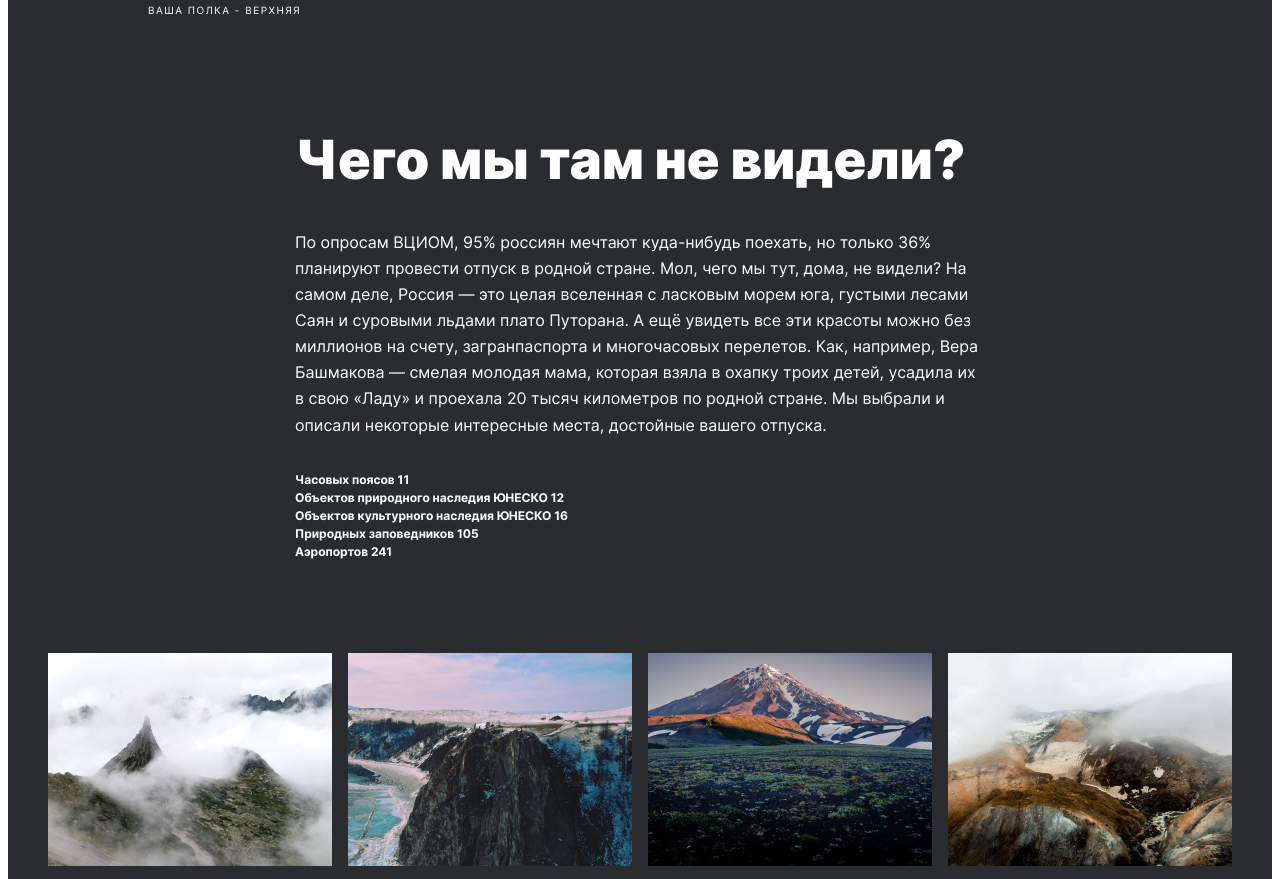
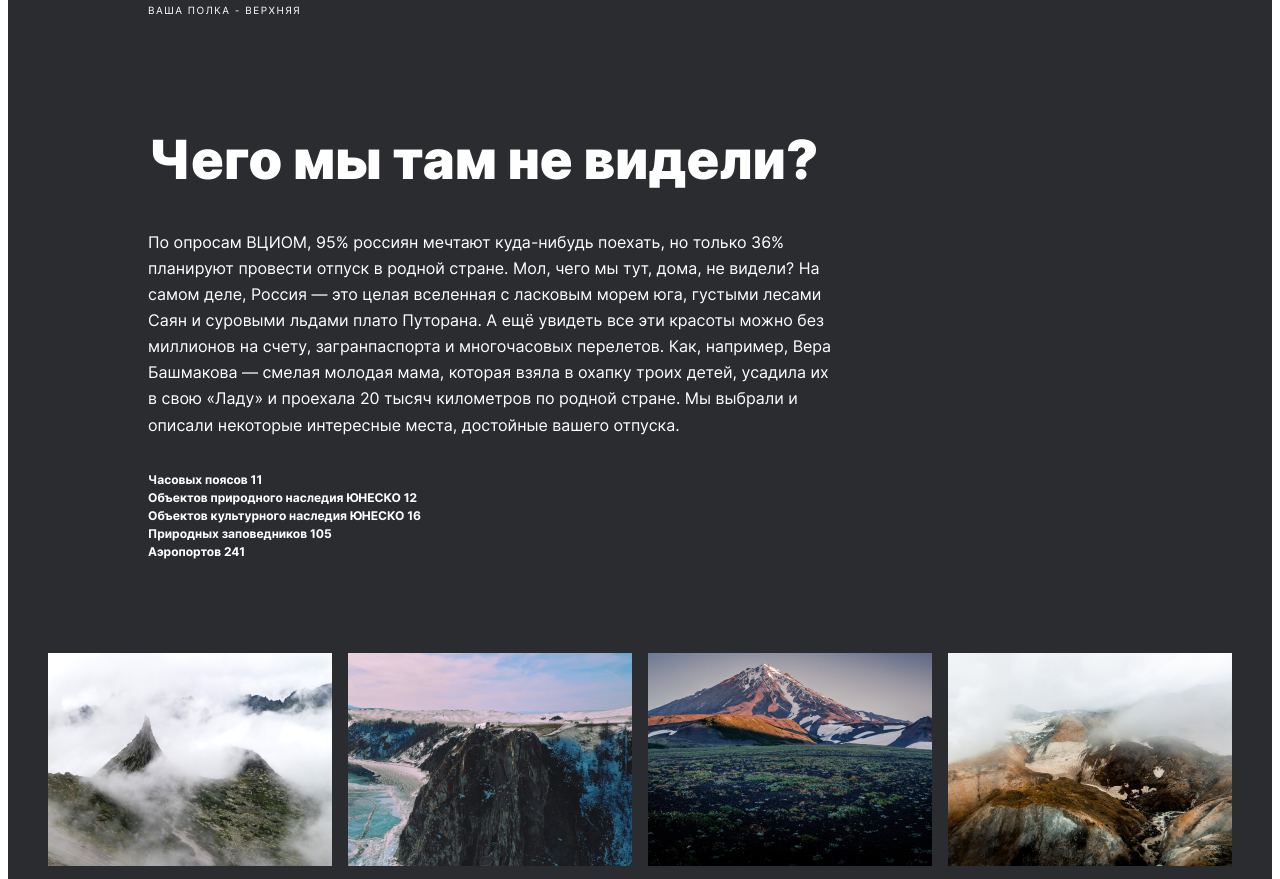
Before and after one commit to RexSatanas/russian-travel, a plain HTML site: page index.html in a window 1280 px wide. Shown: the part 1134-2013 px from the top of the page. Drawn offline with Linux system fonts and the light colour scheme; files whose address does not match are found by name.

Commit message:
починил intro

```diff
--- a/blocks/intro/intro.css
+++ b/blocks/intro/intro.css
@@ -1,6 +1,6 @@
 .intro {
     max-width: 690px;
-    margin: 114px auto 0;
+    margin: 114px auto 0 100px;
     display: flex;
     flex-direction: column;
 }
```
